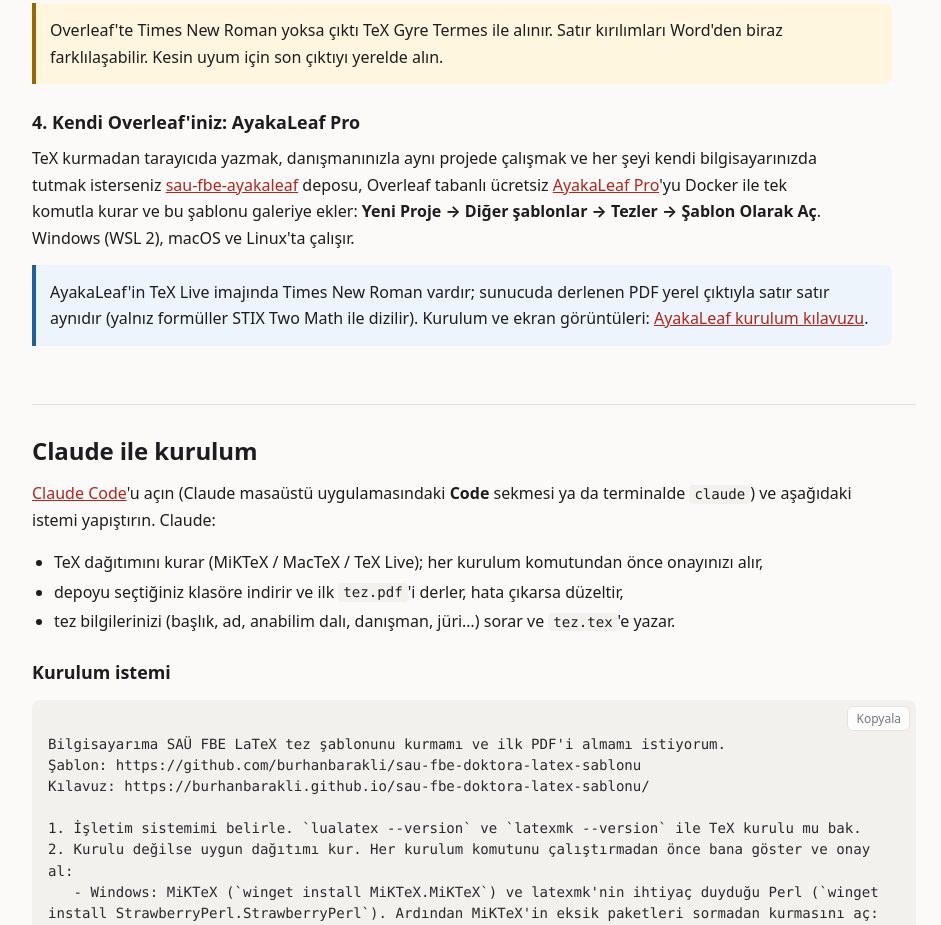
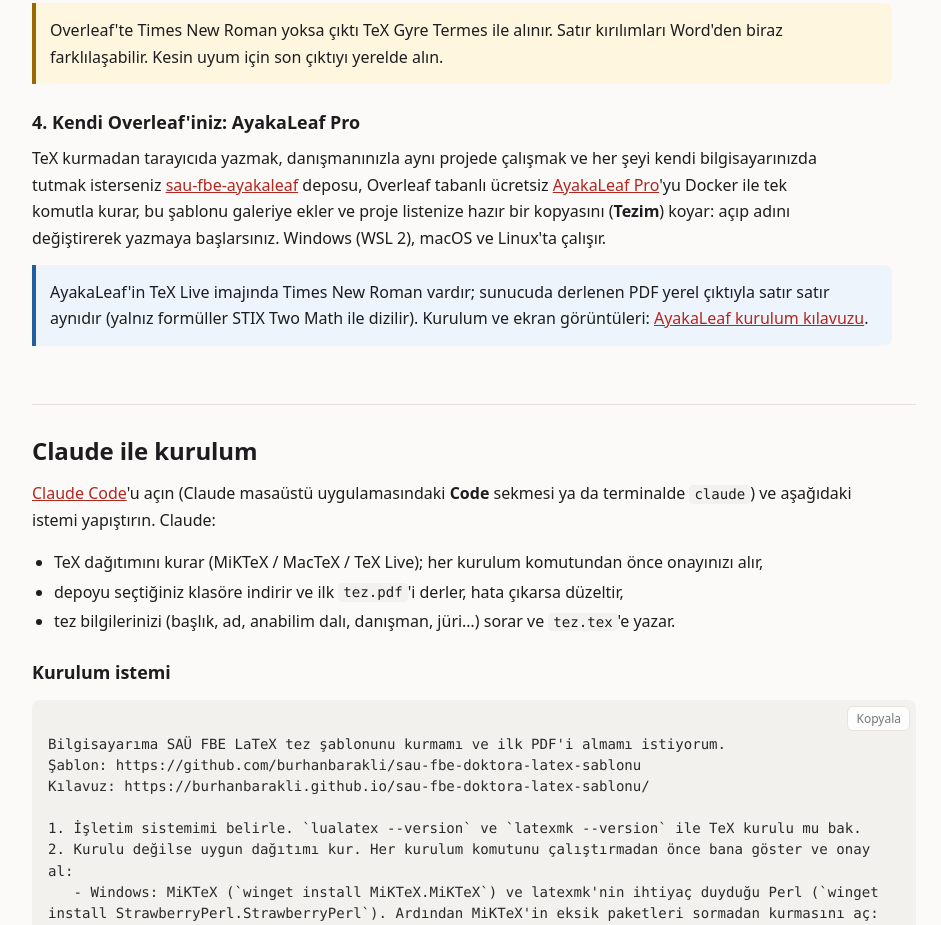
Before and after one commit to burhanbarakli/sau-fbe-doktora-latex-sablonu, a plain HTML site: page docs/index.html in a window 1280 px wide. Shown: the part 2432-3357 px from the top of the page, without its empty margins (296-1237 px from the left). Drawn offline with Linux system fonts and the light colour scheme.

Commit message:
AyakaLeaf bölümü: hazır Tezim projesi
Co-Authored-By: Claude Opus 5.5 <noreply@anthropic.com>

```diff
--- a/docs/index.html
+++ b/docs/index.html
@@ -196,7 +196,7 @@ latexmk -lualatex tez.tex</code></pre>
 <div class="warn"><p>Overleaf'te Times New Roman yoksa çıktı TeX Gyre Termes ile alınır. Satır kırılımları Word'den biraz farklılaşabilir. Kesin uyum için son çıktıyı yerelde alın.</p></div>
 
 <h3>4. Kendi Overleaf'iniz: AyakaLeaf Pro</h3>
-<p>TeX kurmadan tarayıcıda yazmak, danışmanınızla aynı projede çalışmak ve her şeyi kendi bilgisayarınızda tutmak isterseniz <a href="https://github.com/burhanbarakli/sau-fbe-ayakaleaf">sau-fbe-ayakaleaf</a> deposu, Overleaf tabanlı ücretsiz <a href="https://ayakaleaf-pro.ayaka.space/">AyakaLeaf Pro</a>'yu Docker ile tek komutla kurar ve bu şablonu galeriye ekler: <b>Yeni Proje → Diğer şablonlar → Tezler → Şablon Olarak Aç</b>. Windows (WSL 2), macOS ve Linux'ta çalışır.</p>
+<p>TeX kurmadan tarayıcıda yazmak, danışmanınızla aynı projede çalışmak ve her şeyi kendi bilgisayarınızda tutmak isterseniz <a href="https://github.com/burhanbarakli/sau-fbe-ayakaleaf">sau-fbe-ayakaleaf</a> deposu, Overleaf tabanlı ücretsiz <a href="https://ayakaleaf-pro.ayaka.space/">AyakaLeaf Pro</a>'yu Docker ile tek komutla kurar, bu şablonu galeriye ekler ve proje listenize hazır bir kopyasını (<b>Tezim</b>) koyar: açıp adını değiştirerek yazmaya başlarsınız. Windows (WSL 2), macOS ve Linux'ta çalışır.</p>
 <div class="note"><p>AyakaLeaf'in TeX Live imajında Times New Roman vardır; sunucuda derlenen PDF yerel çıktıyla satır satır aynıdır (yalnız formüller STIX Two Math ile dizilir). Kurulum ve ekran görüntüleri: <a href="https://burhanbarakli.github.io/sau-fbe-ayakaleaf/">AyakaLeaf kurulum kılavuzu</a>.</p></div>
 </section>
 
```
Also changed, not shown: 1 other file.
